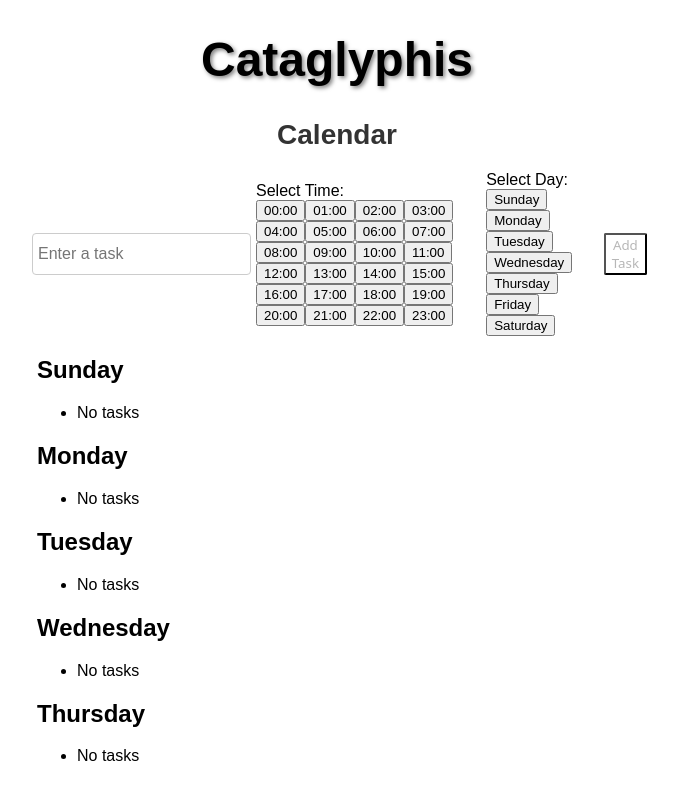
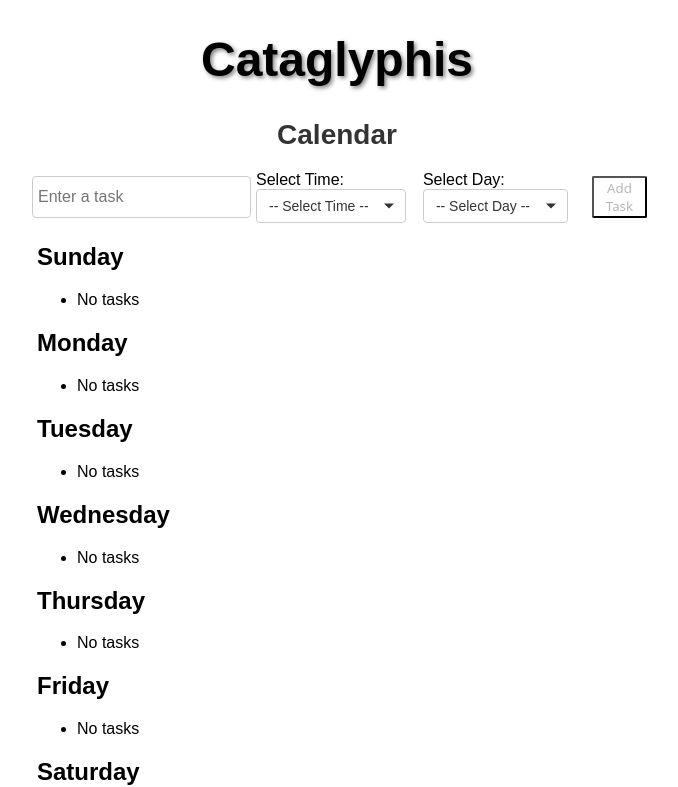
Before and after one commit to jSreih/cataglyphis, a React (Create React App) app in the folder cataglyphis/: page / in a window 1280 px wide. Shown: the top 787 px of the page, without its empty margins (303-981 px from the left). Built offline with nearby package versions, Linux system fonts and the light colour scheme.

Commit message:
Drop down menus

```diff
--- a/cataglyphis/src/Calendar.css
+++ b/cataglyphis/src/Calendar.css
@@ -45,18 +45,6 @@
 
 
 
-  /* Add styles for the selected time selection button */
-.time-selection-button.selected {
-  background-color: gray; /* Update with your desired background color */
-  color: white; /* Update with your desired text color */
-}
-
-/* Add styles for the selected day selection button */
-.day-selection-button.selected {
-  background-color: gray; /* Update with your desired background color */
-  color: white; /* Update with your desired text color */
-}
-
 .task-text{
   position: relative; left: 5px;
   font-size: 18px;
@@ -88,3 +76,37 @@
   color: white;
   border-color: rgb(0, 0, 0);
 }
+
+.dropdown {
+  position: relative;
+  display: inline-block;
+}
+
+.dropdown-select {
+  appearance: none;
+  background-color: #ffffff;
+  border: 1px solid #cccccc;
+  border-radius: 4px;
+  color: #333333;
+  cursor: pointer;
+  padding: 8px 36px 8px 12px;
+  font-size: 14px;
+  transition: border-color 0.3s ease;
+}
+
+.dropdown-select:focus {
+  outline: none;
+  border-color: #7f9cf5;
+}
+.dropdown-indicator {
+  position: absolute;
+  top: 50%;
+  right: 12px;
+  transform: translateY(-50%);
+  width: 0;
+  height: 0;
+  border-left: 5px solid transparent;
+  border-right: 5px solid transparent;
+  border-top: 5px solid #333333;
+  transition: border-color 0.3s ease;
+}
--- a/cataglyphis/src/Calendar.js
+++ b/cataglyphis/src/Calendar.js
@@ -8,17 +8,22 @@ const Calendar = () => {
   const [selectedDay, setSelectedDay] = useState('');
 
   const daysOfWeek = ['Sunday', 'Monday', 'Tuesday', 'Wednesday', 'Thursday', 'Friday', 'Saturday'];
+  const timesOfDay = Array.from({ length: 24 }, (_, i) => {
+    const hour = i === 0 ? 12 : i > 12 ? i - 12 : i;
+    const period = i < 12 ? 'AM' : 'PM';
+    return `${hour}:00 ${period}`;
+  });
 
   const handleInputChange = (event) => {
     setTaskInput(event.target.value);
   };
 
-  const handleTimeSelection = (time) => {
-    setSelectedTime(time);
+  const handleTimeSelection = (event) => {
+    setSelectedTime(event.target.value);
   };
 
-  const handleDaySelection = (day) => {
-    setSelectedDay(day);
+  const handleDaySelection = (event) => {
+    setSelectedDay(event.target.value);
   };
 
   const handleAddTask = () => {
@@ -32,14 +37,7 @@ const Calendar = () => {
       setTasks((prevTasks) => {
         const updatedTasks = { ...prevTasks };
         if (updatedTasks[selectedDay]) {
-          const existingTask = updatedTasks[selectedDay].find((task) => task.time === selectedTime);
-          if (existingTask) {
-            // Task already exists for the selected day and time, skip adding the new task
-            return updatedTasks;
-          } else {
-            // Append the new task to the existing tasks array
-            updatedTasks[selectedDay].push(newTask);
-          }
+          updatedTasks[selectedDay].push(newTask);
         } else {
           updatedTasks[selectedDay] = [newTask];
         }
@@ -72,29 +70,31 @@ const Calendar = () => {
         />
         <div className="time-selection">
           <span className="time-selection-label">Select Time:</span>
-          <div className="time-buttons">
-            {Array.from({ length: 24 }, (_, i) => (
-              <button
-                key={i}
-                className={`time-selection-button ${selectedTime === i ? 'selected' : ''}`}
-                onClick={() => handleTimeSelection(i)}
-              >
-                {i < 10 ? `0${i}:00` : `${i}:00`}
-              </button>
-            ))}
+          <div className="dropdown">
+            <select className="dropdown-select" value={selectedTime} onChange={handleTimeSelection}>
+              <option value="">-- Select Time --</option>
+              {timesOfDay.map((time) => (
+                <option key={time} value={time}>
+                  {time}
+                </option>
+              ))}
+            </select>
+            <div className="dropdown-indicator"></div>
           </div>
         </div>
         <div className="day-selection">
           <span className="day-selection-label">Select Day:</span>
-          {daysOfWeek.map((day) => (
-            <button
-              key={day}
-              className={`day-selection-button ${selectedDay === day ? 'selected' : ''}`}
-              onClick={() => handleDaySelection(day)}
-            >
-              {day}
-            </button>
-          ))}
+          <div className="dropdown">
+            <select className="dropdown-select" value={selectedDay} onChange={handleDaySelection}>
+              <option value="">-- Select Day --</option>
+              {daysOfWeek.map((day) => (
+                <option key={day} value={day}>
+                  {day}
+                </option>
+              ))}
+            </select>
+            <div className="dropdown-indicator"></div>
+          </div>
         </div>
         <button
           className="add-task-button"
@@ -112,7 +112,7 @@ const Calendar = () => {
               {tasks[day] && tasks[day].length > 0 ? (
                 tasks[day].map((task) => (
                   <li key={task.id} className="task-item">
-                    <span className="task-time">{task.time < 10 ? `0${task.time}:00` : `${task.time}:00`}</span>
+                    <span className="task-time">{task.time}</span>
                     <span className="task-text">{task.text}</span>
                     <button
                       className="remove-task-button"
```
